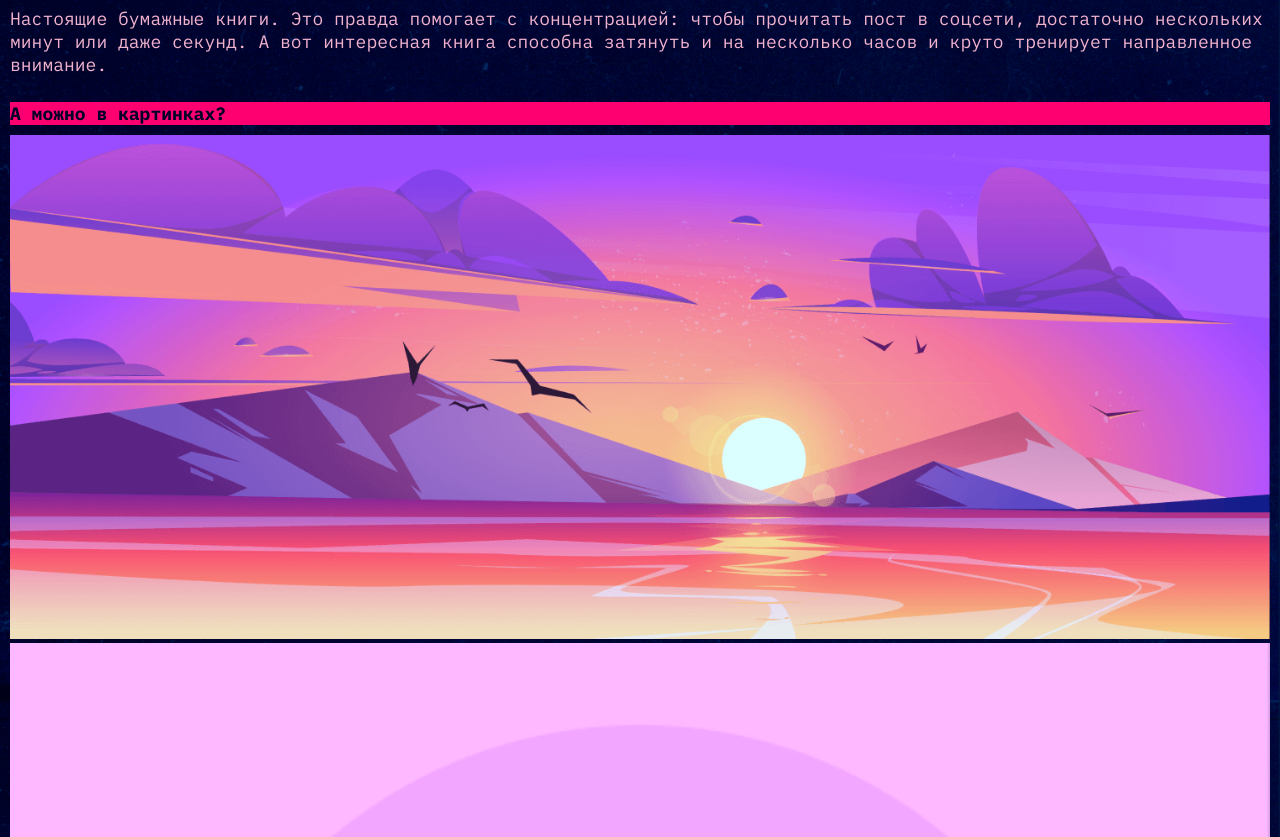
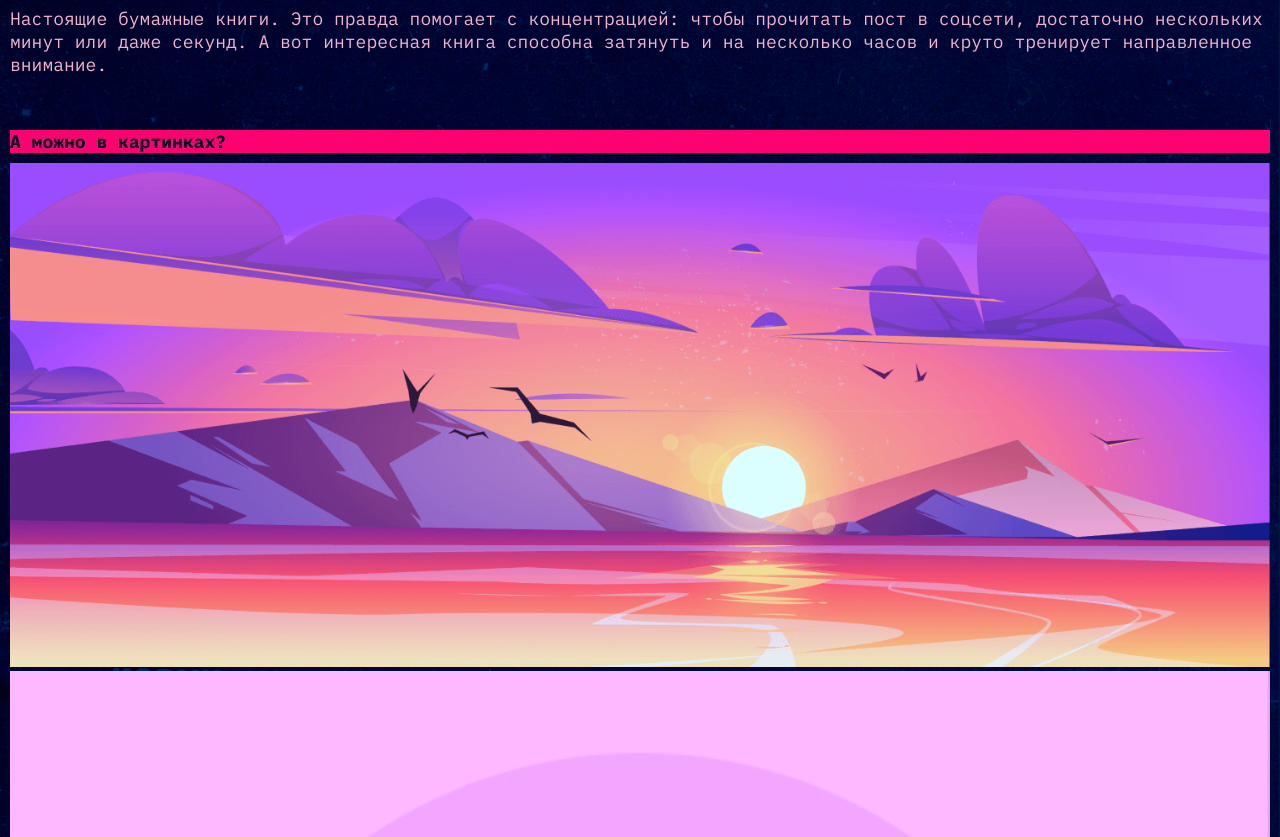
Before and after one commit to firstmidnight/slozhno-sosredotochitsya, a website: page index.html in a window 1280 px wide. Shown: the part 2498-3335 px from the top of the page. Drawn offline with Linux system fonts and the light colour scheme.

Commit message:
Adjust margin-block-start value and add margin to gallery heading in style.css

```diff
--- a/index.html
+++ b/index.html
@@ -186,7 +186,7 @@
         </article>
       </section>
       <section class="gallery-block">
-        <h3 class="article-heading title-decor">А можно в картинках?</h3>
+        <h3 class="article-heading gallery-heading title-decor">А можно в картинках?</h3>
         <ul class="pictures__container">
           <li>
             <img
--- a/styles/style.css
+++ b/styles/style.css
@@ -185,6 +185,11 @@ color: var(--text-accent);
   line-height: 23.4px;
 }
 
+.gallery-heading {
+  margin-block-start: 28px;
+
+}
+
 .pictures__container {
   display: grid;
   inline-size: 100%;
```
